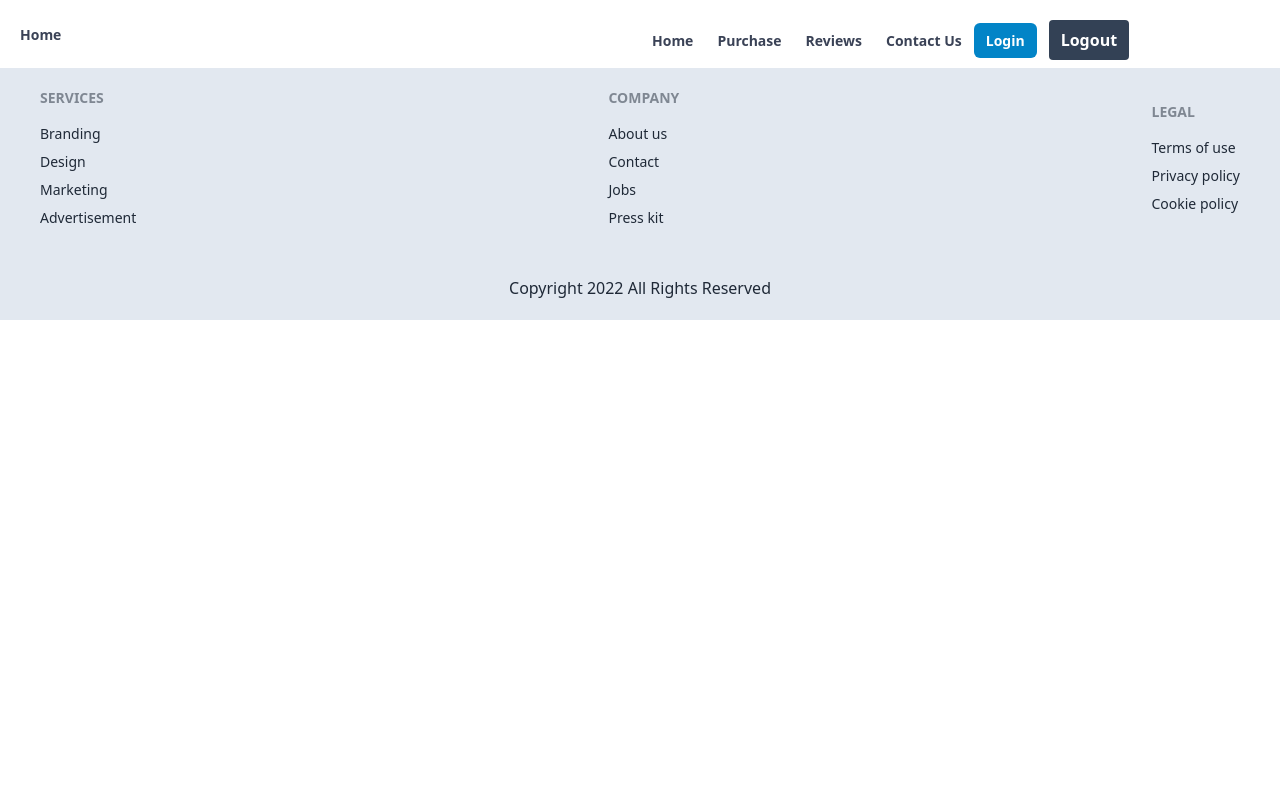
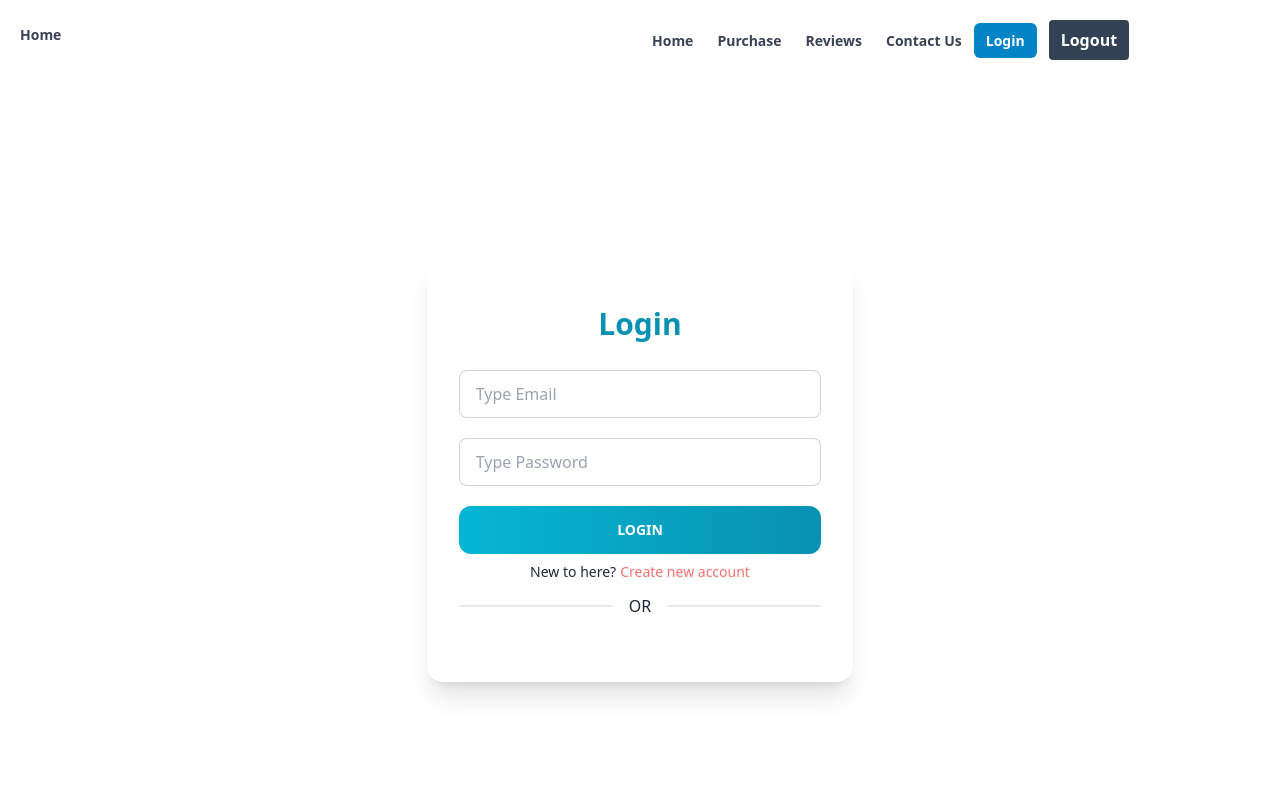
Before and after one commit to sadi-tanvir/Manufacturing-House-Client, a React (Create React App) app: page /login in a window 1280 px wide. Shown: the top 800 px of the page. Built offline with nearby package versions, Linux system fonts and the light colour scheme.

Commit message:
added Login page

```diff
--- a/src/App.js
+++ b/src/App.js
@@ -4,6 +4,7 @@ import Home from './pages/Home/Home';
 import Navbar from './pages/shared/Navbar/Navbar';
 import Footer from "./pages/shared/Footer/Footer"
 import Purchase from './pages/Purchase/Purchase';
+import Login from './pages/Login-User/Login/Login';
 
 const App = () => {
   return (
@@ -12,6 +13,7 @@ const App = () => {
       <Routes>
         <Route path="/" element={<Home />} />
         <Route path="/purchase/:productId" element={<Purchase />} />
+        <Route path="/login" element={<Login />} />
       </Routes>
       <Footer />
     </>
--- /dev/null
+++ b/src/pages/Login-User/Login/Login.js
@@ -0,0 +1,36 @@
+import axios from 'axios';
+import React, { useEffect, useState } from 'react';
+
+
+
+const Login = () => {
+
+    return (
+        <div className="h-screen flex justify-center items-center">
+            <div className="card w-4/12 bg-base-100 shadow-xl py-5">
+                <div className="card-body">
+                    <h1 className="text-cyan-600 font-bold text-3xl text-center mb-5">Login</h1>
+                    <form className="grid grid-cols-1 gap-5" action="">
+                        <input name="email" type="email" placeholder="Type Email" className="input input-bordered w-full" />
+                        <input name="password" type="password" placeholder="Type Password" className="input input-bordered w-full" />
+                        <button type="submit" className="btn btn-accent text-white font-bold bg-gradient-to-r from-cyan-500 to-cyan-600 border-0 rounded-xl w-full">Login</button>
+                    </form>
+                    <div className="flex flex-col w-full border-opacity-50">
+                        <div className="">
+                            <p className=" text-sm text-center">
+                                New to here?
+                                <span className="text-red-400 cursor-pointer ml-1">Create new account</span>
+                            </p>
+                        </div>
+                        <div className="divider">OR</div>
+                        <div className="">
+                            {/* <SocialLogin /> */}
+                        </div>
+                    </div>
+                </div>
+            </div>
+        </div>
+    );
+};
+
+export default Login;
--- a/src/pages/Purchase/ProductDetails.js
+++ b/src/pages/Purchase/ProductDetails.js
@@ -1,13 +1,14 @@
 import React from 'react';
 
-const ProductDetails = ({product}) => {
+const ProductDetails = ({ product }) => {
     console.log(product);
-    const {name, image, description,unit_price,Available_qty,minimum_order_qty } = product
+    const { name, image, description, unit_price, Available_qty, minimum_order_qty } = product
     return (
         <>
-            <div class="card bg-base-100 shadow-xl px-32">
+            <div class="w-full flex flex-col justify-center items-center my-20">
+                <div class="card bg-base-100 shadow-xl w-7/12">
                     <figure class="px-8 pt-10">
-                    <img style={{minHeight: 200, maxHeight: 200}} className='' src={image} alt="Shoes" class="rounded-xl" />
+                        <img style={{ minHeight: 200, maxHeight: 200 }} className='' src={image} alt="Shoes" class="rounded-xl" />
                     </figure>
                     <div class="card-body">
                         <h2 class="card-title text-2xl">Name: {name}</h2>
@@ -16,7 +17,8 @@ const ProductDetails = ({product}) => {
                         <p className="text-lg font-semibold">Minimum Order: {minimum_order_qty} pcs</p>
                         <p className="text-lg font-semibold">Descripttion: {description}</p>
                         <div class="card-actions">
-                        <button class="btn mx-auto w-full mt-2 bg-cyan-700 border-none hover:bg-cyan-800">Please Order</button>
+                            <button class="btn mx-auto w-full mt-2 bg-cyan-700 border-none hover:bg-cyan-800">Confirm Your Order</button>
+                        </div>
                     </div>
                 </div>
             </div>
```
Lines whose indentation alone changed are shown as unchanged.
